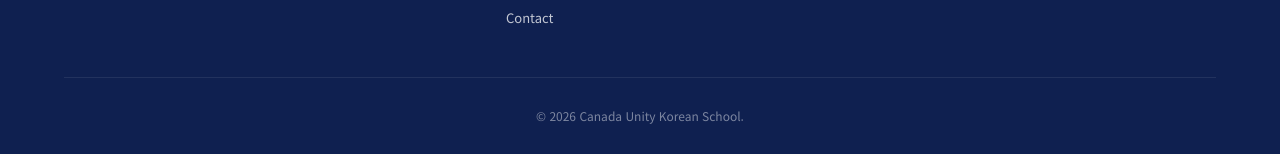
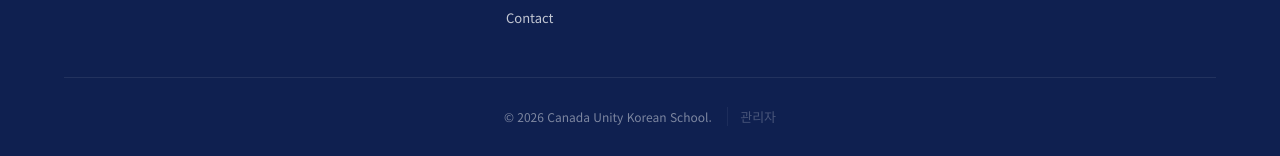
Before and after one commit to hwtimo/CUKschool, a plain HTML site: page gaon.html in a window 1280 px wide. Shown: the part 2019-2175 px from the top of the page. Drawn offline with Linux system fonts and the light colour scheme.

Commit message:
Add subtle admin link to footer on all pages

```diff
--- a/gaon.html
+++ b/gaon.html
@@ -112,7 +112,7 @@
     <div><img src="logo.png" alt="CUK School" class="footer__logo"><p class="footer__name">캐나다 유니티 코리안 스쿨</p><p class="footer__name">Canada Unity Korean School</p></div>
     <div><h4>Links</h4><ul><li><a href="index.html">Home</a></li><li><a href="programs.html">Programs</a></li><li><a href="registration.html">Registration</a></li><li><a href="contact.html">Contact</a></li></ul></div>
     <div><h4>Contact</h4><p>778-325-1120</p><p>cukschool2026@gmail.com</p></div>
-  </div><div class="footer__bottom"><p>&copy; 2026 Canada Unity Korean School.</p></div></div></footer>
+  </div><div class="footer__bottom"><p>&copy; 2026 Canada Unity Korean School. <a href="/admin/" class="footer__admin">관리자</a></p></div></div></footer>
 
   <script src="i18n.js"></script>
   <script src="main.js"></script>
--- a/styles.css
+++ b/styles.css
@@ -659,6 +659,14 @@ tbody tr:hover { background: var(--c-bg-sub); }
   border-top: 1px solid rgba(255,255,255,.08);
 }
 .footer__bottom p { font-size: var(--fs-xs); opacity: .45; }
+.footer__admin {
+  margin-left: var(--sp-3);
+  padding-left: var(--sp-3);
+  border-left: 1px solid rgba(255,255,255,.2);
+  opacity: .7;
+  transition: opacity var(--tr-fast);
+}
+.footer__admin:hover { opacity: 1; text-decoration: underline; }
 
 /* ═══════════════════════════════════════════════
    CLASS DETAIL PAGES
```
Also changed, not shown: contact.html (+1 -1 lines), danbi.html (+1 -1 lines), goeup.html (+1 -1 lines), hanbyul.html (+1 -1 lines), index.html (+1 -1 lines), notices.html (+1 -1 lines), programs.html (+1 -1 lines), registration.html (+1 -1 lines), schedule.html (+1 -1 lines), teachers.html (+1 -1 lines).
